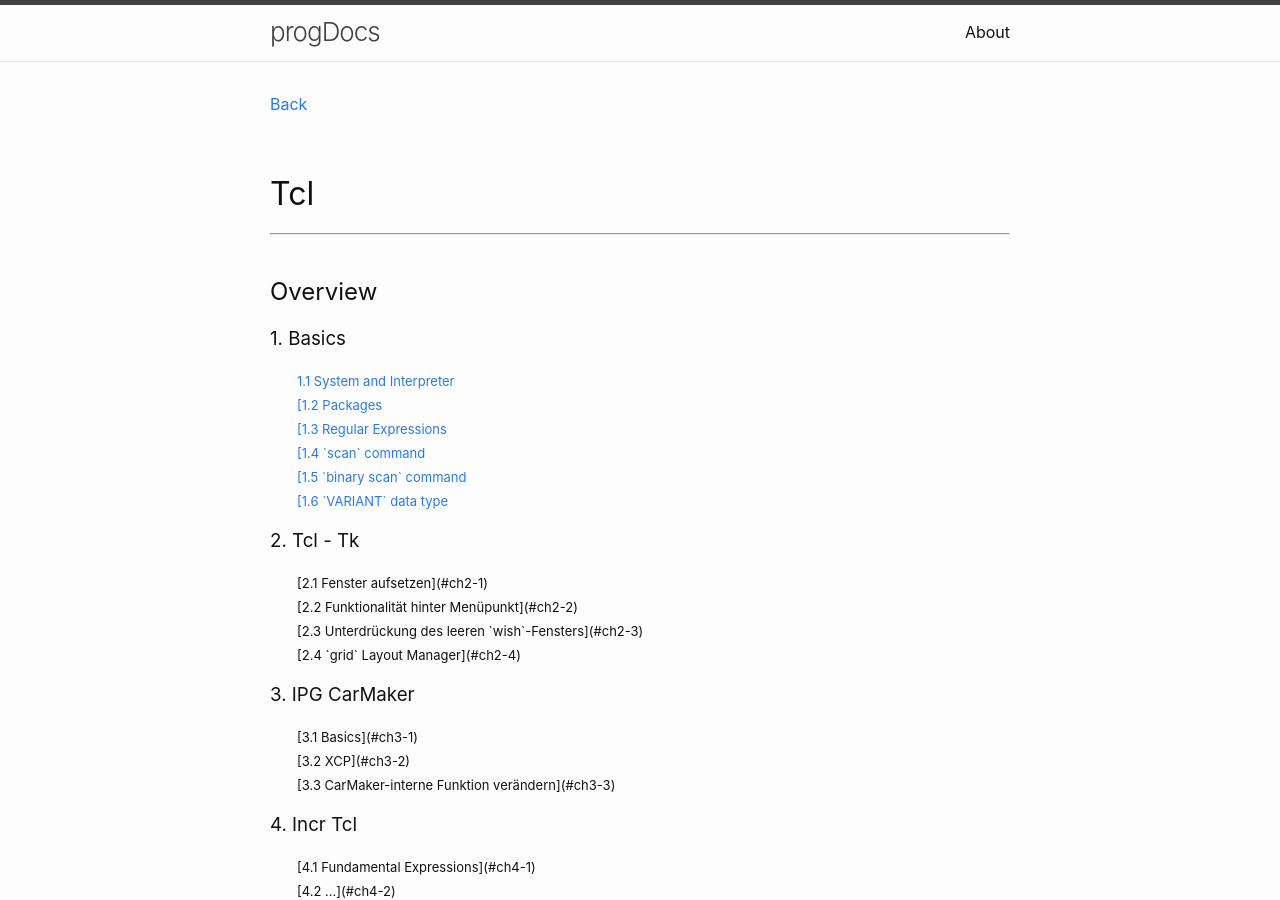
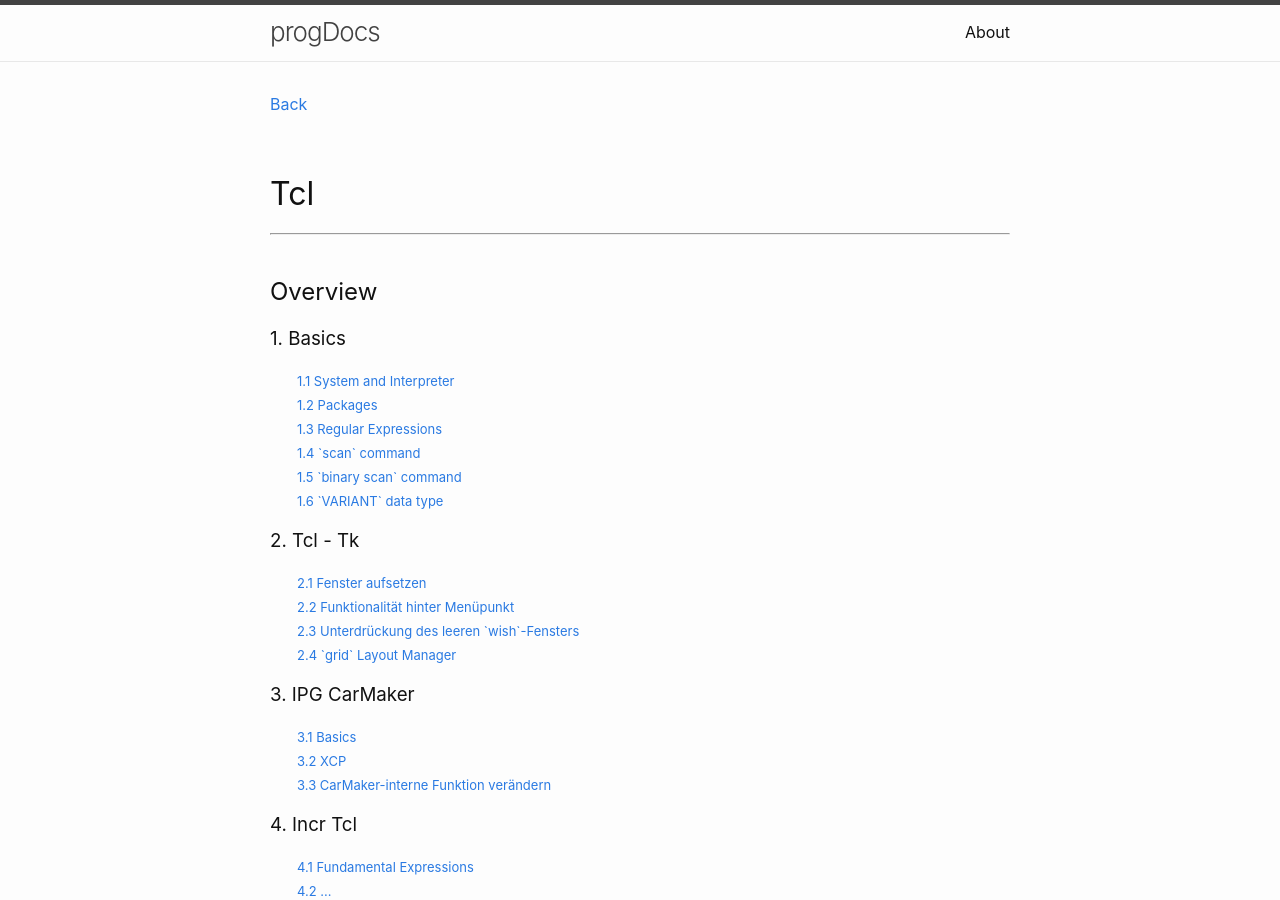
Before and after one commit to Hautaklyttn/progDocs, a Jekyll site: the page built from docs/articles/tcl.md, in a window 1280 px wide and 900 px high. Built offline with Jekyll 4.4.1, drawn with Linux system fonts in a browser that asks for light colours.

Commit message:
Update tcl.md

```diff
--- a/docs/articles/tcl.md
+++ b/docs/articles/tcl.md
@@ -15,26 +15,26 @@ layout: default
 
 ### 1. Basics
 &nbsp;&nbsp;&nbsp;&nbsp;&nbsp; [<font size="-1">1.1 System and Interpreter</font>](#ch1-1)
-&nbsp;&nbsp;&nbsp;&nbsp;&nbsp; [<font size="-1">[1.2 Packages</font>](#ch1-2)
-&nbsp;&nbsp;&nbsp;&nbsp;&nbsp; [<font size="-1">[1.3 Regular Expressions</font>](#ch1-3)
-&nbsp;&nbsp;&nbsp;&nbsp;&nbsp; [<font size="-1">[1.4 `scan` command</font>](#ch1-4)
-&nbsp;&nbsp;&nbsp;&nbsp;&nbsp; [<font size="-1">[1.5 `binary scan` command</font>](#ch1-5)
-&nbsp;&nbsp;&nbsp;&nbsp;&nbsp; [<font size="-1">[1.6 `VARIANT` data type</font>](#ch1-6)
+&nbsp;&nbsp;&nbsp;&nbsp;&nbsp; [<font size="-1">1.2 Packages</font>](#ch1-2)
+&nbsp;&nbsp;&nbsp;&nbsp;&nbsp; [<font size="-1">1.3 Regular Expressions</font>](#ch1-3)
+&nbsp;&nbsp;&nbsp;&nbsp;&nbsp; [<font size="-1">1.4 `scan` command</font>](#ch1-4)
+&nbsp;&nbsp;&nbsp;&nbsp;&nbsp; [<font size="-1">1.5 `binary scan` command</font>](#ch1-5)
+&nbsp;&nbsp;&nbsp;&nbsp;&nbsp; [<font size="-1">1.6 `VARIANT` data type</font>](#ch1-6)
 
 ### 2. Tcl - Tk
-&nbsp;&nbsp;&nbsp;&nbsp;&nbsp; <font size="-1">[2.1 Fenster aufsetzen](#ch2-1)</font>
-&nbsp;&nbsp;&nbsp;&nbsp;&nbsp; <font size="-1">[2.2 Funktionalität hinter Menüpunkt](#ch2-2)</font>
-&nbsp;&nbsp;&nbsp;&nbsp;&nbsp; <font size="-1">[2.3 Unterdrückung des leeren `wish`-Fensters](#ch2-3)</font>
-&nbsp;&nbsp;&nbsp;&nbsp;&nbsp; <font size="-1">[2.4 `grid` Layout Manager](#ch2-4)</font>
+&nbsp;&nbsp;&nbsp;&nbsp;&nbsp; [<font size="-1">2.1 Fenster aufsetzen</font>](#ch2-1)
+&nbsp;&nbsp;&nbsp;&nbsp;&nbsp; [<font size="-1">2.2 Funktionalität hinter Menüpunkt</font>](#ch2-2)
+&nbsp;&nbsp;&nbsp;&nbsp;&nbsp; [<font size="-1">2.3 Unterdrückung des leeren `wish`-Fensters</font>](#ch2-3)
+&nbsp;&nbsp;&nbsp;&nbsp;&nbsp; [<font size="-1">2.4 `grid` Layout Manager</font>](#ch2-4)
 
 ### 3. IPG CarMaker
-&nbsp;&nbsp;&nbsp;&nbsp;&nbsp; <font size="-1">[3.1 Basics](#ch3-1)</font>
-&nbsp;&nbsp;&nbsp;&nbsp;&nbsp; <font size="-1">[3.2 XCP](#ch3-2)</font>
-&nbsp;&nbsp;&nbsp;&nbsp;&nbsp; <font size="-1">[3.3 CarMaker-interne Funktion verändern](#ch3-3)</font>
+&nbsp;&nbsp;&nbsp;&nbsp;&nbsp; [<font size="-1">3.1 Basics</font>](#ch3-1)
+&nbsp;&nbsp;&nbsp;&nbsp;&nbsp; [<font size="-1">3.2 XCP</font>](#ch3-2)
+&nbsp;&nbsp;&nbsp;&nbsp;&nbsp; [<font size="-1">3.3 CarMaker-interne Funktion verändern</font>](#ch3-3)
 
 ### 4. Incr Tcl
-&nbsp;&nbsp;&nbsp;&nbsp;&nbsp; <font size="-1">[4.1 Fundamental Expressions](#ch4-1)</font>
-&nbsp;&nbsp;&nbsp;&nbsp;&nbsp; <font size="-1">[4.2 ...](#ch4-2)</font>
+&nbsp;&nbsp;&nbsp;&nbsp;&nbsp; [<font size="-1">4.1 Fundamental Expressions</font>](#ch4-1)
+&nbsp;&nbsp;&nbsp;&nbsp;&nbsp; [<font size="-1">4.2 ...</font>](#ch4-2)
 
 &nbsp;
 
```
